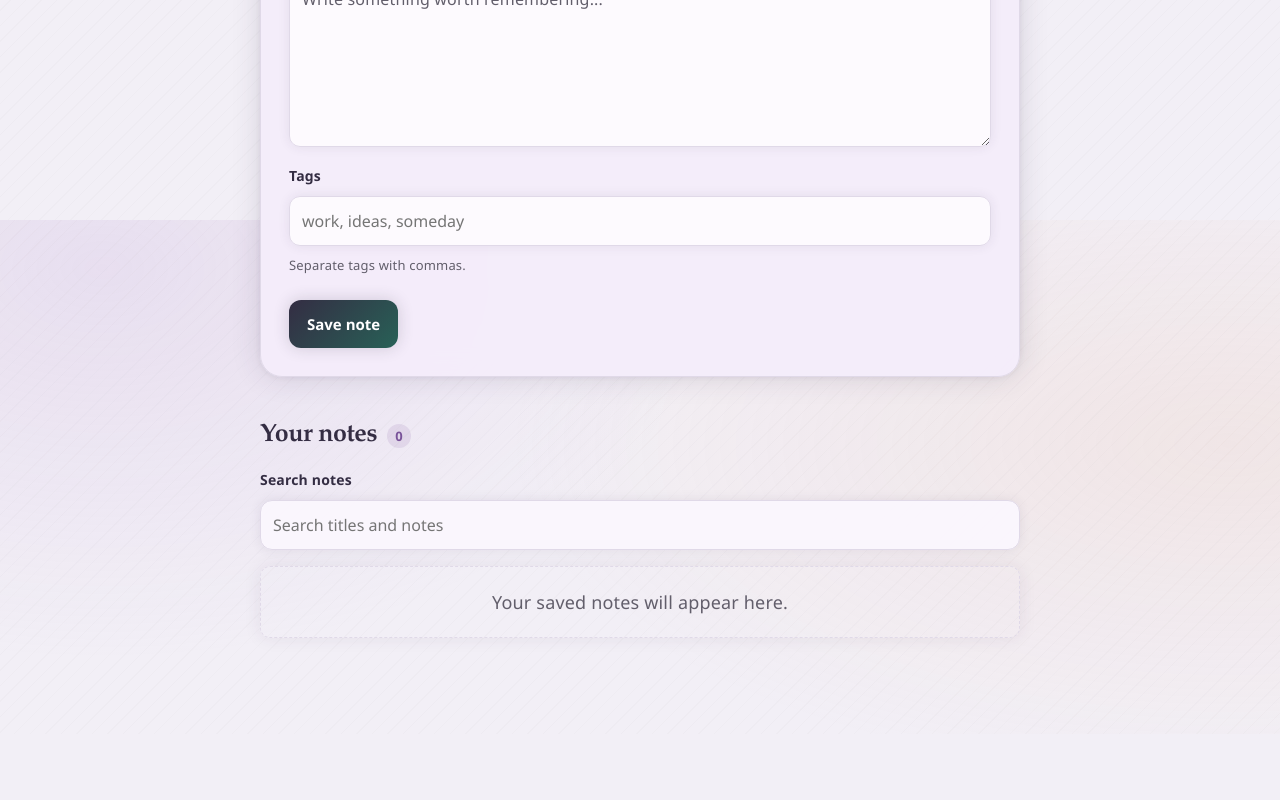
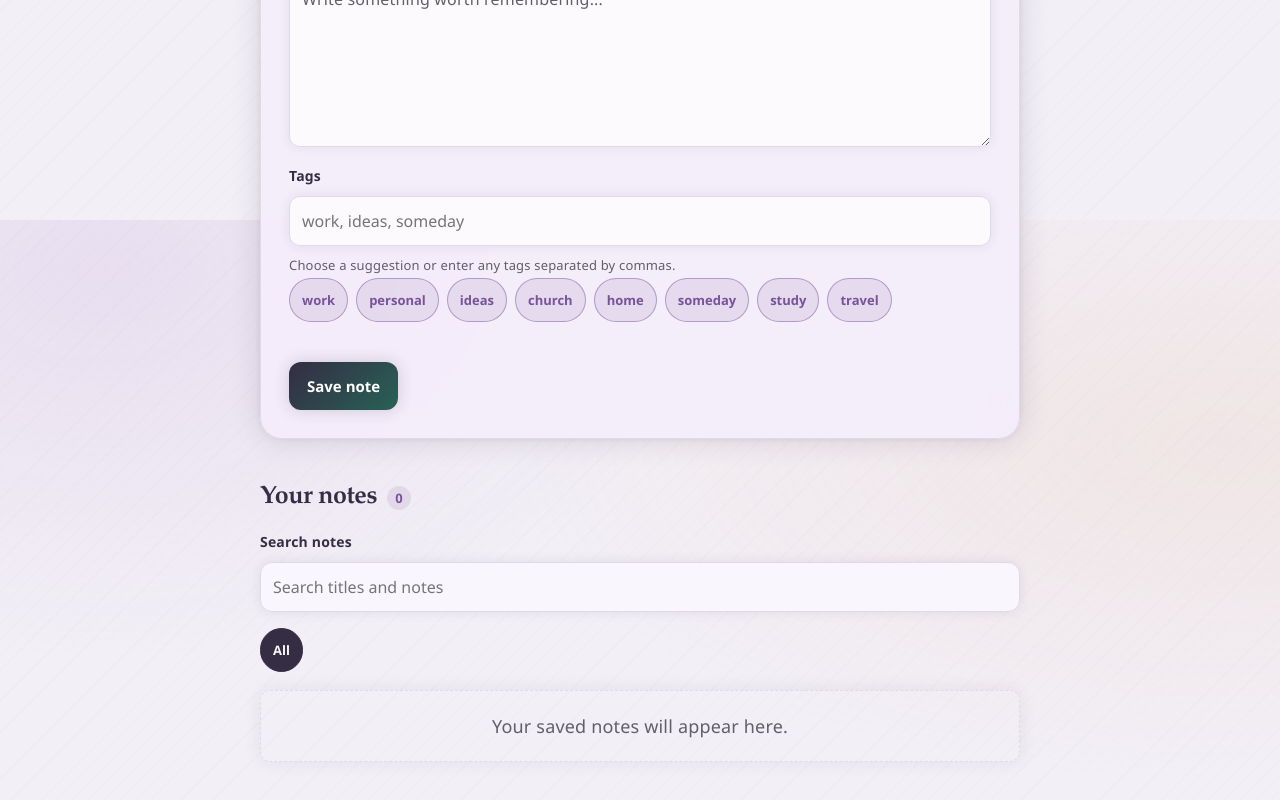
Before and after one commit to King-Godskid/my-notepad, a React (Vite) app: page / in a window 1280 px wide. Shown: the part 580-1380 px from the top of the page. Before the commit the page ends 1314 px from the top, so only its background shows below. Built offline with nearby package versions, Linux system fonts and the light colour scheme.

Commit message:
Add tag filter with All button

```diff
--- a/src/App.css
+++ b/src/App.css
@@ -324,6 +324,48 @@
   box-shadow: 0 0 16px var(--accent-bg);
 }
 
+.tag-filters {
+  display: flex;
+  flex-wrap: wrap;
+  gap: 8px;
+  margin: 0 0 18px;
+}
+
+.tag-filter-button,
+.note-tag-button {
+  border: 1px solid var(--accent-border);
+  border-radius: 999px;
+  padding: 8px 12px;
+  background: var(--accent-bg);
+  color: var(--accent);
+  font: inherit;
+  font-size: 13px;
+  font-weight: 650;
+  cursor: pointer;
+  transition:
+    border-color 160ms ease,
+    background-color 160ms ease,
+    color 160ms ease;
+}
+
+.tag-filter-button {
+  min-height: 40px;
+}
+
+.tag-filter-button:hover,
+.note-tag-button:hover,
+.tag-filter-button.is-active {
+  border-color: var(--text-h);
+  background: var(--text-h);
+  color: var(--bg);
+}
+
+.tag-filter-button:focus-visible,
+.note-tag-button:focus-visible {
+  outline: 3px solid var(--accent-border);
+  outline-offset: 2px;
+}
+
 .note-count {
   display: inline-flex;
   min-width: 24px;
@@ -485,13 +527,9 @@
   list-style: none;
 }
 
-.tag-list li {
-  border-radius: 999px;
-  padding: 4px 10px;
-  background: var(--accent-bg);
-  color: var(--accent);
+.note-tag-button {
+  padding: 5px 10px;
   font-size: 12px;
-  font-weight: 650;
 }
 
 @media (prefers-reduced-motion: reduce) {
@@ -499,6 +537,8 @@
   .note-composer,
   .note-editor-frame,
   .note-search,
+  .tag-filter-button,
+  .note-tag-button,
   .formatting-toolbar button {
     transition: none;
   }
--- a/src/App.tsx
+++ b/src/App.tsx
@@ -12,6 +12,16 @@ import { checkNote, type Note } from './actions'
 import './App.css'
 
 const NOTES_STORAGE_KEY = 'my-notepad-notes'
+const SUGGESTED_TAGS = [
+  'work',
+  'personal',
+  'ideas',
+  'church',
+  'home',
+  'someday',
+  'study',
+  'travel',
+]
 
 type FormatAction =
   | 'bold'
@@ -182,19 +192,40 @@ function App() {
   })
   const editorRef = useRef<HTMLDivElement>(null)
   const markdownBodyRef = useRef<HTMLTextAreaElement>(null)
+  const tagsInputRef = useRef<HTMLInputElement>(null)
   const [searchQuery, setSearchQuery] = useState('')
+  const [selectedTag, setSelectedTag] = useState<string | null>(null)
   const [error, setError] = useState('')
   const [storageError, setStorageError] = useState('')
   const [storageReady, setStorageReady] = useState(false)
   const [hasChanges, setHasChanges] = useState(false)
   const searchTerms = searchQuery.trim().toLowerCase().split(/\s+/).filter(Boolean)
+  const allTags = [...new Set(notes.flatMap((note) => note.tags))]
   const filteredNotes = notes
     .map((note, index) => ({ note, index }))
     .filter(({ note }) => {
       const title = note.title.toLowerCase()
       const body = getNoteSearchText(note.body)
-      return searchTerms.every((term) => title.includes(term) || body.includes(term))
+      return (
+        (!selectedTag || note.tags.includes(selectedTag)) &&
+        searchTerms.every((term) => title.includes(term) || body.includes(term))
+      )
     })
+
+  function addSuggestedTag(tag: string) {
+    const input = tagsInputRef.current
+    if (!input) {
+      return
+    }
+
+    const tags = input.value.split(',').map((value) => value.trim()).filter(Boolean)
+    if (tags.some((value) => value.toLowerCase() === tag)) {
+      return
+    }
+
+    input.value = [...tags, tag].join(', ')
+    input.focus()
+  }
 
   function syncEditorMarkdown() {
     if (!editorRef.current || !markdownBodyRef.current) {
@@ -559,13 +590,27 @@ function App() {
           <input
             id="tags"
             name="tags"
+            ref={tagsInputRef}
             type="text"
             placeholder="work, ideas, someday"
             aria-describedby="tags-hint"
           />
           <p id="tags-hint" className="field-hint">
-            Separate tags with commas.
+            Choose a suggestion or enter any tags separated by commas.
           </p>
+          <div className="tag-filters suggested-tags" role="group" aria-label="Suggested tags">
+            {SUGGESTED_TAGS.map((tag) => (
+              <button
+                className="tag-filter-button"
+                key={tag}
+                type="button"
+                aria-label={`Add ${tag} tag`}
+                onClick={() => addSuggestedTag(tag)}
+              >
+                {tag}
+              </button>
+            ))}
+          </div>
 
           {error && (
             <p id="form-error" className="form-error" role="alert">
@@ -600,6 +645,28 @@ function App() {
           onChange={(event) => setSearchQuery(event.target.value)}
         />
 
+        <div className="tag-filters" role="group" aria-label="Filter notes by tag">
+          <button
+            className={`tag-filter-button${selectedTag === null ? ' is-active' : ''}`}
+            type="button"
+            aria-pressed={selectedTag === null}
+            onClick={() => setSelectedTag(null)}
+          >
+            All
+          </button>
+          {allTags.map((tag) => (
+            <button
+              className={`tag-filter-button${selectedTag === tag ? ' is-active' : ''}`}
+              key={tag}
+              type="button"
+              aria-pressed={selectedTag === tag}
+              onClick={() => setSelectedTag(tag)}
+            >
+              {tag}
+            </button>
+          ))}
+        </div>
+
         {notes.length === 0 ? (
           <p className="empty-state">Your saved notes will appear here.</p>
         ) : filteredNotes.length === 0 ? (
@@ -629,7 +696,16 @@ function App() {
                 {note.tags.length > 0 && (
                   <ul className="tag-list" aria-label="Tags">
                     {note.tags.map((tag) => (
-                      <li key={tag}>{tag}</li>
+                      <li key={tag}>
+                        <button
+                          className="note-tag-button"
+                          type="button"
+                          aria-label={`Show notes tagged ${tag}`}
+                          onClick={() => setSelectedTag(tag)}
+                        >
+                          {tag}
+                        </button>
+                      </li>
                     ))}
                   </ul>
                 )}
--- a/src/actions.ts
+++ b/src/actions.ts
@@ -9,14 +9,16 @@ export type CheckNoteResult =
   | { ok: true; note: Note }
 
 export function checkNote(formData: FormData): CheckNoteResult {
-  const title = formData.get('title')
-  const body = formData.get('body')
+  const rawTitle = formData.get('title')
+  const rawBody = formData.get('body')
+  const title = typeof rawTitle === 'string' ? rawTitle.trim() : ''
+  const body = typeof rawBody === 'string' ? rawBody.trim() : ''
 
-  if (typeof title !== 'string' || title.trim() === '') {
+  if (title === '') {
     return { ok: false, error: 'Please enter a title.' }
   }
 
-  if (typeof body !== 'string' || body.trim() === '') {
+  if (body === '') {
     return { ok: false, error: 'Please enter a note body.' }
   }
 
```
